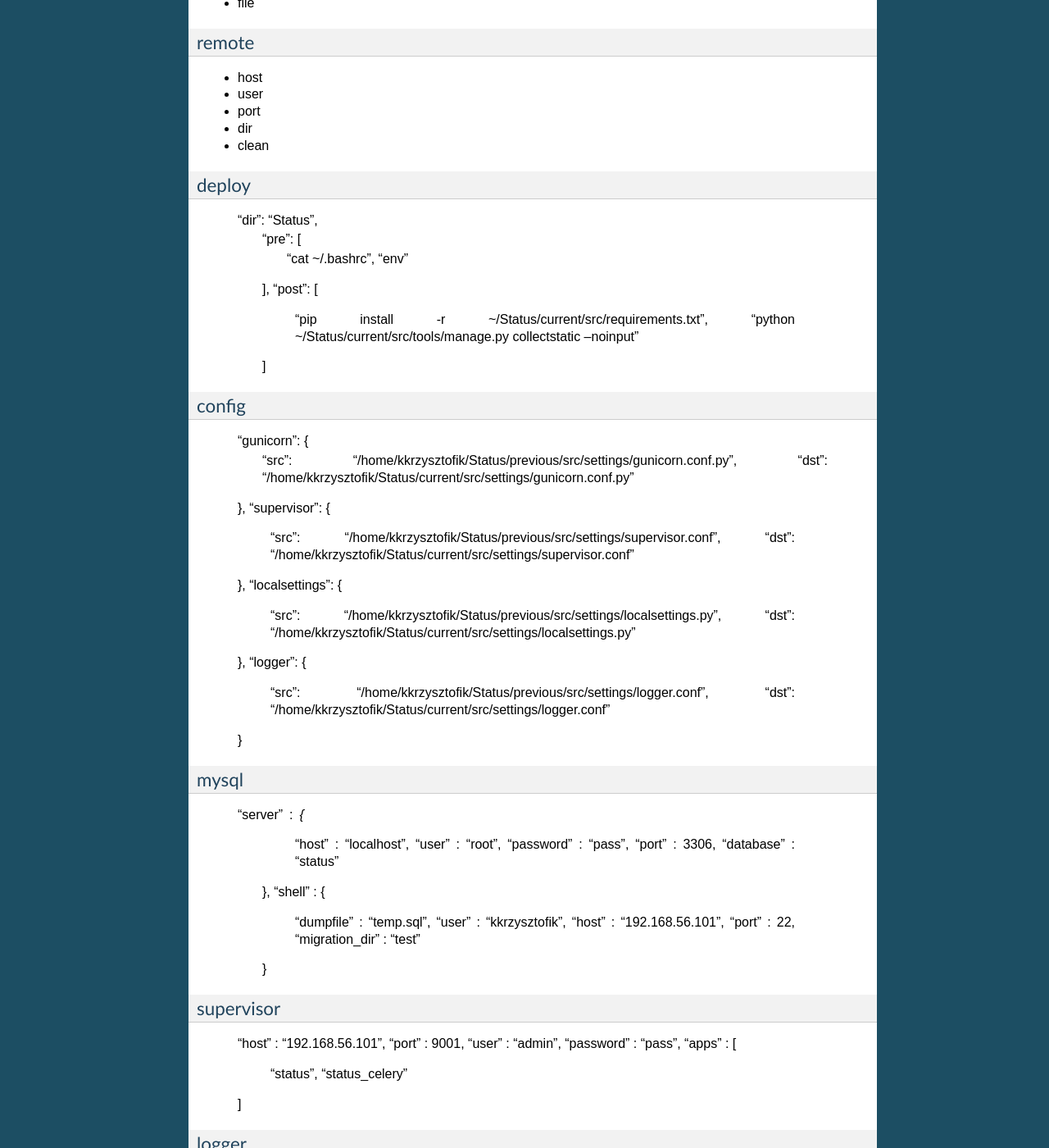
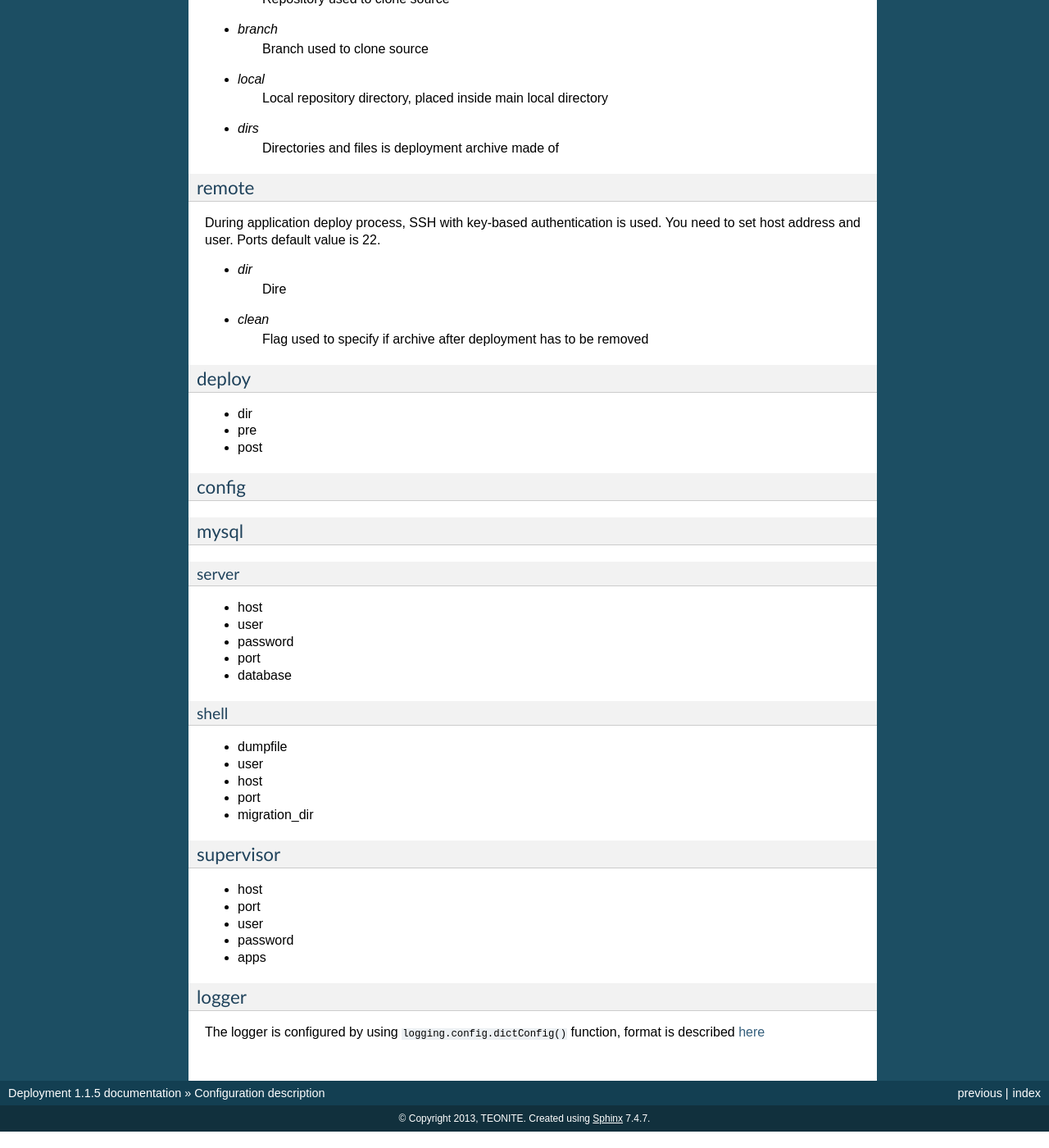
Before and after one commit to teonite/deployment, a Sphinx documentation site: the page built from doc/configdescription.rst, in a window 1280 px wide and 1400 px high, scrolled down 2375 px. Shown: the whole window at 82% size. Built offline with Sphinx 7.4.7, drawn with Linux system fonts in a browser that asks for light colours; some of the changed text lies outside the part shown.

Commit message:
Doc w-i-p

```diff
--- a/doc/conf.py
+++ b/doc/conf.py
@@ -28,7 +28,7 @@ import sys, os
 extensions = ['sphinx.ext.todo']
 
 # Add any paths that contain templates here, relative to this directory.
-templates_path = ['_templates']
+# templates_path = ['_templates']
 
 # The suffix of source filenames.
 source_suffix = '.rst'
@@ -123,7 +123,7 @@ html_theme = 'default'
 # Add any paths that contain custom static files (such as style sheets) here,
 # relative to this directory. They are copied after the builtin static files,
 # so a file named "default.css" will overwrite the builtin "default.css".
-html_static_path = ['_static']
+# html_static_path = ['_static']
 
 # If not '', a 'Last updated on:' timestamp is inserted at every page bottom,
 # using the given strftime format.
--- a/doc/configdescription.rst
+++ b/doc/configdescription.rst
@@ -133,84 +133,75 @@ Configuration description
 =========================
 source
 ------
-* git
+* *local* -
+  Directory where all local files are placed (GIT repository, archive file)
+* *file* -
+  Filename of file used to deploy on remote host, currently supported extensions are .tar.gz, .tgz, .tar
 
-    * repo
-    * branch
-    * local
-    * dirs
+git
+^^^
+Section connected with GIT repository
 
-* local
-* file
+* *repo*
+      Repository used to clone source
+* *branch*
+      Branch used to clone source
+* *local*
+      Local repository directory, placed inside main local directory
+* *dirs*
+      Directories and files is deployment archive made of
 
 remote
 ------
-* host
-* user
-* port
-* dir
-* clean
+During application deploy process, SSH with key-based authentication is used. You need to set host address and user. Ports default value is 22.
+
+* *dir*
+    Dire
+* *clean*
+    Flag used to specify if archive after deployment has to be removed
 
 deploy
 ------
- "dir": "Status",
-            "pre": [
-                "cat ~/.bashrc",
-                "env"
-            ],
-            "post": [
-                "pip install -r ~/Status/current/src/requirements.txt",
-                "python ~/Status/current/src/tools/manage.py collectstatic --noinput"
-            ]
+* dir
+* pre
+* post
 
 config
 ------
 
-            "gunicorn": {
-                "src": "/home/kkrzysztofik/Status/previous/src/settings/gunicorn.conf.py",
-                "dst": "/home/kkrzysztofik/Status/current/src/settings/gunicorn.conf.py"
-            },
-            "supervisor": {
-                "src": "/home/kkrzysztofik/Status/previous/src/settings/supervisor.conf",
-                "dst": "/home/kkrzysztofik/Status/current/src/settings/supervisor.conf"
-            },
-            "localsettings": {
-                "src": "/home/kkrzysztofik/Status/previous/src/settings/localsettings.py",
-                "dst": "/home/kkrzysztofik/Status/current/src/settings/localsettings.py"
-            },
-            "logger": {
-                "src": "/home/kkrzysztofik/Status/previous/src/settings/logger.conf",
-                "dst": "/home/kkrzysztofik/Status/current/src/settings/logger.conf"
-            }
-
 mysql
 -----
 
- "server" : {
-                "host" : "localhost",
-                "user" : "root",
-                "password" : "pass",
-                "port" : 3306,
-                "database" : "status"
-            },
-            "shell" : {
-                "dumpfile" : "temp.sql",
-                "user" : "kkrzysztofik",
-                "host" : "192.168.56.101",
-                "port" : 22,
-                "migration_dir" : "test"
-            }
+server
+^^^^^^
+
+* host
+* user
+* password
+* port
+* database
+
+shell
+^^^^^
+
+* dumpfile
+* user
+* host
+* port
+* migration_dir
 
 supervisor
 ----------
-            "host" : "192.168.56.101",
-            "port" : 9001,
-            "user" : "admin",
-            "password" : "pass",
-            "apps" : [
-                "status",
-                "status_celery"
-            ]
+
+* host
+* port
+* user
+* password
+* apps
 
 logger
 ------
+
+The logger is configured by using ``logging.config.dictConfig()`` function, format is described here_
+
+.. _here: http://docs.python.org/2/library/logging.config.html#logging-config-dictschema
```
Also changed, not shown: doc/deployflow.rst (line endings or trailing spaces).
